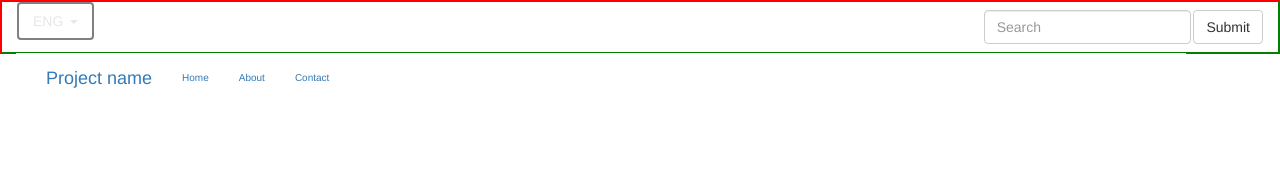
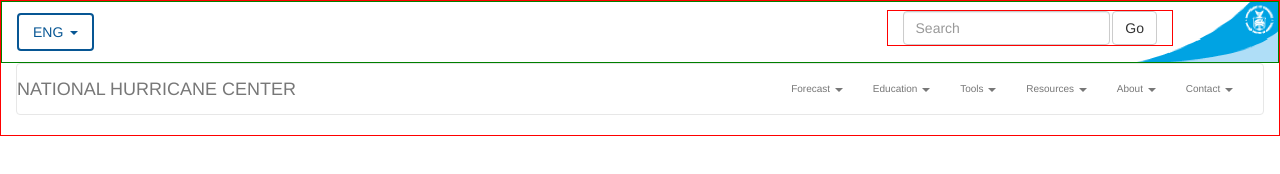
Before and after one commit to cobaze/nhc-website, a website: page index.html in a window 1280 px wide. Drawn offline with Linux system fonts and the light colour scheme.

Commit message:
Stop here

```diff
--- a/index.html
+++ b/index.html
@@ -23,17 +23,17 @@
 					<li><a href="#">ESP</span></a></li>
 				</ul>
 
-			<form class="navbar-form navbar-right" role="search">
-				<div class="form-group">
-					<input type="text" class="form-control" placeholder="Search">
+			<form class="search-bar navbar-form navbar-right" role="search">
+				<div class="sb-input form-group">
+					<input type="text" class="form-control" placeholder="Search" size="20">
 				</div>
-				<button type="submit" class="btn btn-default">Submit</button>
+				<button type="submit" class="btn btn-default">Go</button>
 			</form>
 			</header>
 		</div>
 
-			<nav class="main-nb" "navbar navbar-default">
-					<div class="container">
+		<nav class="main-nb navbar navbar-default">
+			<div class="container-fluid">
 				<div class="navbar-header">
 					<button type="button" class="navbar-toggle collapsed" data-toggle="collapse" data-target="#navbar" aria-expanded="false" aria-controls="navbar">
 						<span class="sr-only">Toggle navigation</span>
@@ -41,18 +41,61 @@
 						<span class="icon-bar"></span>
 						<span class="icon-bar"></span>
 					</button>
-							<a class="navbar-brand" href="#">Project name</a>
-						</div>
-						<div id="navbar" class="collapse navbar-collapse">
-							<ul class="nav navbar-nav">
-								<li class="active"><a href="#">Home</a></li>
-								<li><a href="#about">About</a></li>
-								<li><a href="#contact">Contact</a></li>
+					<a class="home-logo navbar-brand" href="#">NATIONAL HURRICANE CENTER</a>
+				</div> <!-- /.navbar-header -->
+
+				<div class="collapse navbar-collapse" id="bs-example-navbar-collapse-1">
+					<ul class="nav navbar-nav navbar-right">
+						<li class="dropdown">
+							<a href="#" class="dropdown-toggle" data-toggle="dropdown" role="button" aria-haspopup="true" aria-expanded="false">Forecast <span class="caret"></span></a>
+							<ul class="dropdown-menu">
+								<li><a href="#">Active Storms</a></li>
+								<li><a href="#">Weather Outlook</a></li>
+								<li><a href="#">Marine Forecast</a></li>
+								<li><a href="#">Podcast</a></li>
+								<li><a href="#">Forecast Models</a></li>
+								<li><a href="#">Alerts</a></li>
+<!--
+								<li role="separator" class="divider"></li>
+								<li><a href="#">Separated link</a></li>
+-->
 							</ul>
-						</div><!--/.nav-collapse -->
-					</div>
+						</li>
+
+						<li class="dropdown">
+							<a href="#" class="dropdown-toggle" data-toggle="dropdown" role="button" aria-haspopup="true" aria-expanded="false">Education <span class="caret"></span></a>
+							<ul class="dropdown-menu">
+								<li><a href="#">Safety</a></li>
+								<li><a href="#">Records</a></li>
+								<li><a href="#">Climatology</a></li>
+								<li><a href="#">Be Prepared</a></li>
+								<li><a href="#">Storm Surge</a></li>
+								<li><a href="#">Marine Products</a></li>
+							</ul>
+						</li>
+
+						<li class="dropdown">
+							<a href="#" class="dropdown-toggle" data-toggle="dropdown" role="button" aria-haspopup="true" aria-expanded="false">Tools <span class="caret"></span></a>
+							<ul class="dropdown-menu">
+								<li><a href="#">Satellite Imagery</a></li>
+								<li><a href="#">Radar</a></li>
+								<li><a href="#">Aircraft Recon</a></li>
+								<li><a href="#">Analysis Tools</a></li>
+								<li><a href="#">Long/Lat Calc</a></li>
+								<li><a href="#">Tracking Maps</a></li>
+							</ul>
+						</li>
+
+						<li><a href="#">Resources <span class="caret"></span></a></li>
+
+						<li><a href="#">About <span class="caret"></span></a></li>
+
+						<li><a href="#">Contact <span class="caret"></span></a></li>
+
+					</ul>
+				</div> <!-- /.navbar-collapse -->
+			</div> <!-- /.container-fluid -->
 		</nav>
-
 
 	</div>
 	<script src="bower_components/jquery/dist/jquery.min.js"></script>
--- a/sass/_colors.scss
+++ b/sass/_colors.scss
@@ -1,6 +1,6 @@
 $font-color: #808080;
 $font-color-2: #e6e7eb;
-$font-color-3:#e6e7e8;
+$font-color-3:#075694;
 $alt-font-color: #414042;
 $red-color: #f0555a;
 $green-color: #82cec4;
--- a/sass/nhc.scss
+++ b/sass/nhc.scss
@@ -17,7 +17,7 @@
 %button-hover-style{
 	color: $font-color-3;
 	background-color: transparent;
-	border: solid 2px gray;
+	border: solid 2px $font-color-3;
 }
 
 /* =style
@@ -30,6 +30,7 @@
 
 body{
 	font-size: $body-font-size;
+	font-family: $helvetica;
 }
 
 /* =language button style
@@ -37,10 +38,15 @@
 
 header.main-header{
 	border: $border green;
+	background-image: url(../imgs/tr-img.png);
+	background-repeat: no-repeat;
+	background-position: right center;
+	background-size: 15em;
 }
 
 .lang-btn{
 	padding: 0.5em 1em;
+	margin: 0.8em 0 0.8em 0;
 	@extend %button-hover-style;
 
 	&:hover{
@@ -60,12 +66,30 @@
 	@extend %button-hover-style;
 }
 
+.search-bar{
+	border: $border red;
+	position: relative;
+	right: 9em;
+	margin-right: 0;
+}
+
+.sb-input{
+
+}
+
 .eng-arrow{
 	margin-left: 0.5em !important;
 }
 
 ul.tn-dd{
 	min-width: 5.3em;
+	left: 1.1em;
+	margin: -10px 0 0;
+	border: solid 2px $font-color-3;
+}
+
+.home-logo{
+	padding: 15px 0px 15px 0;
 }
 
 /* =index page style
@@ -77,5 +101,11 @@
 
 nav.main-nb{
 	background-color:$white-color;
-	position: absolute;
 }
+
+
+@media (min-width: 768px){
+	.nhc-nav{
+		float: right;
+	}
+}
```
Also changed, not shown: css/nhc.css, 1 other file. Lines whose indentation alone changed are shown as unchanged.
